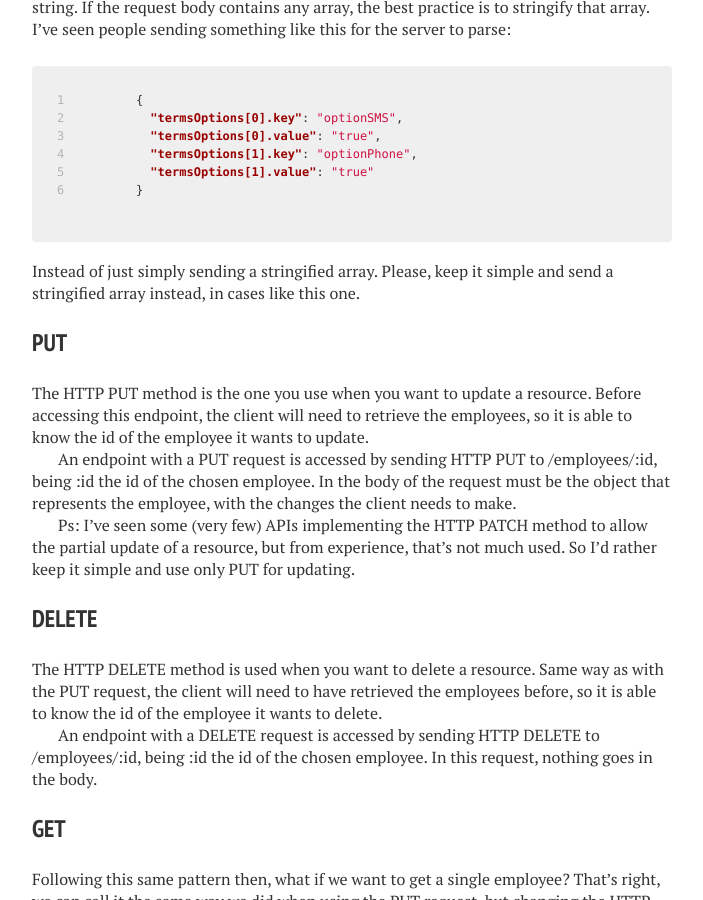
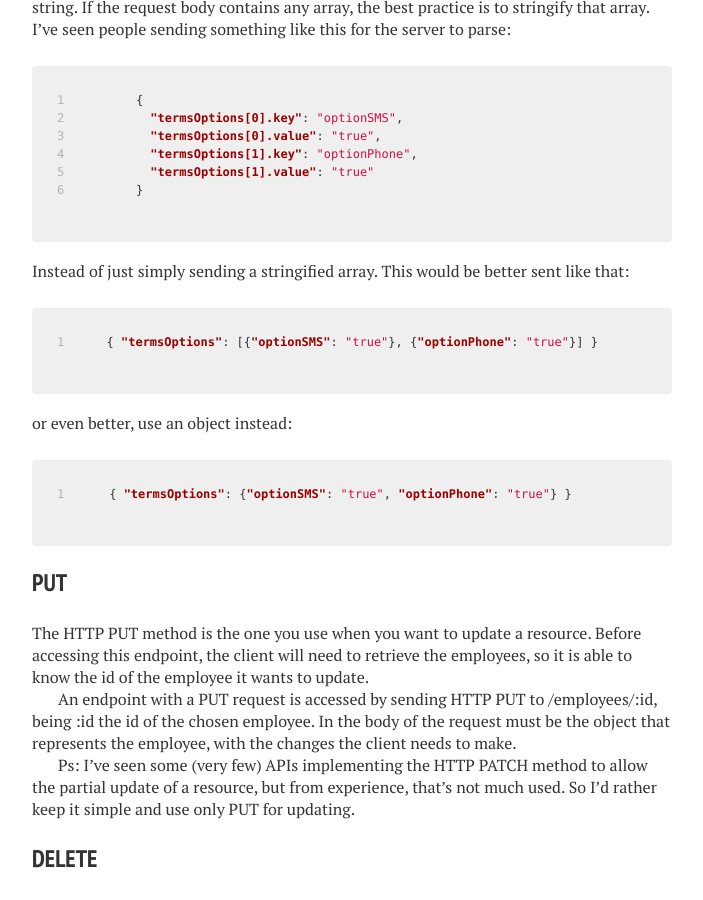
Before and after one commit to jonathas/jonathas.github.io, a Jekyll site: the page built from _posts/2019-01-27-rest-api-best-practices.md, in a window 1280 px wide and 900 px high, scrolled down 1852 px. Shown: the whole window, without its empty margins (288-991 px from the left). Built offline with Jekyll 4.4.1, drawn with Linux system fonts in a browser that asks for light colours; nearby versions of some CDN libraries; comment, search, counter and statistics services are not loaded.

Commit message:
Updated code example in the last post

```diff
--- a/_posts/2019-01-27-rest-api-best-practices.md
+++ b/_posts/2019-01-27-rest-api-best-practices.md
@@ -58,7 +58,17 @@ The HTTP POST method is the one for when you want to create a resource, so the c
 }
 {% endhighlight %}
 
-Instead of just simply sending a stringified array. Please, keep it simple and send a stringified array instead, in cases like this one.
+Instead of just simply sending a stringified array. This would be better sent like that:
+
+{% highlight json linenos %}
+{ "termsOptions": [{"optionSMS": "true"}, {"optionPhone": "true"}] }
+{% endhighlight %}
+
+or even better, use an object instead:
+
+{% highlight json linenos %}
+{ "termsOptions": {"optionSMS": "true", "optionPhone": "true"} }
+{% endhighlight %}
 
 ### PUT
 
```
